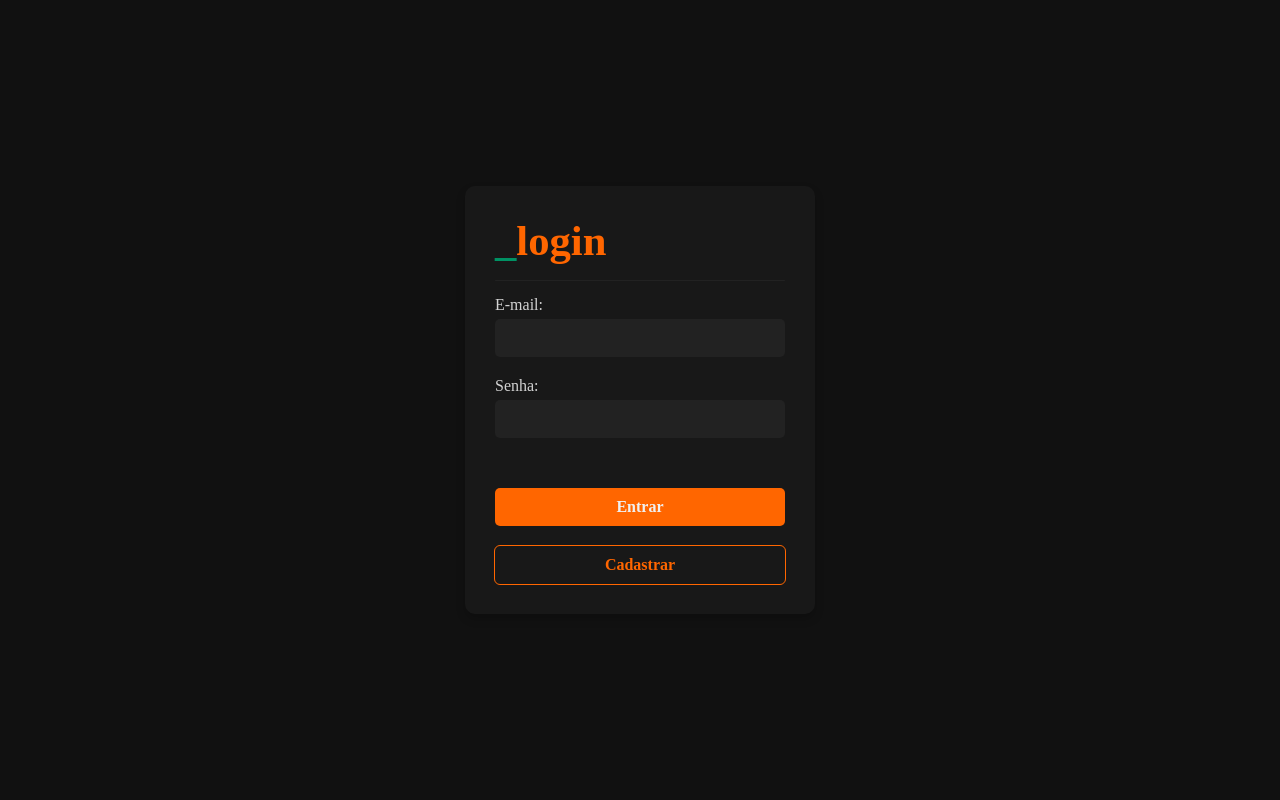
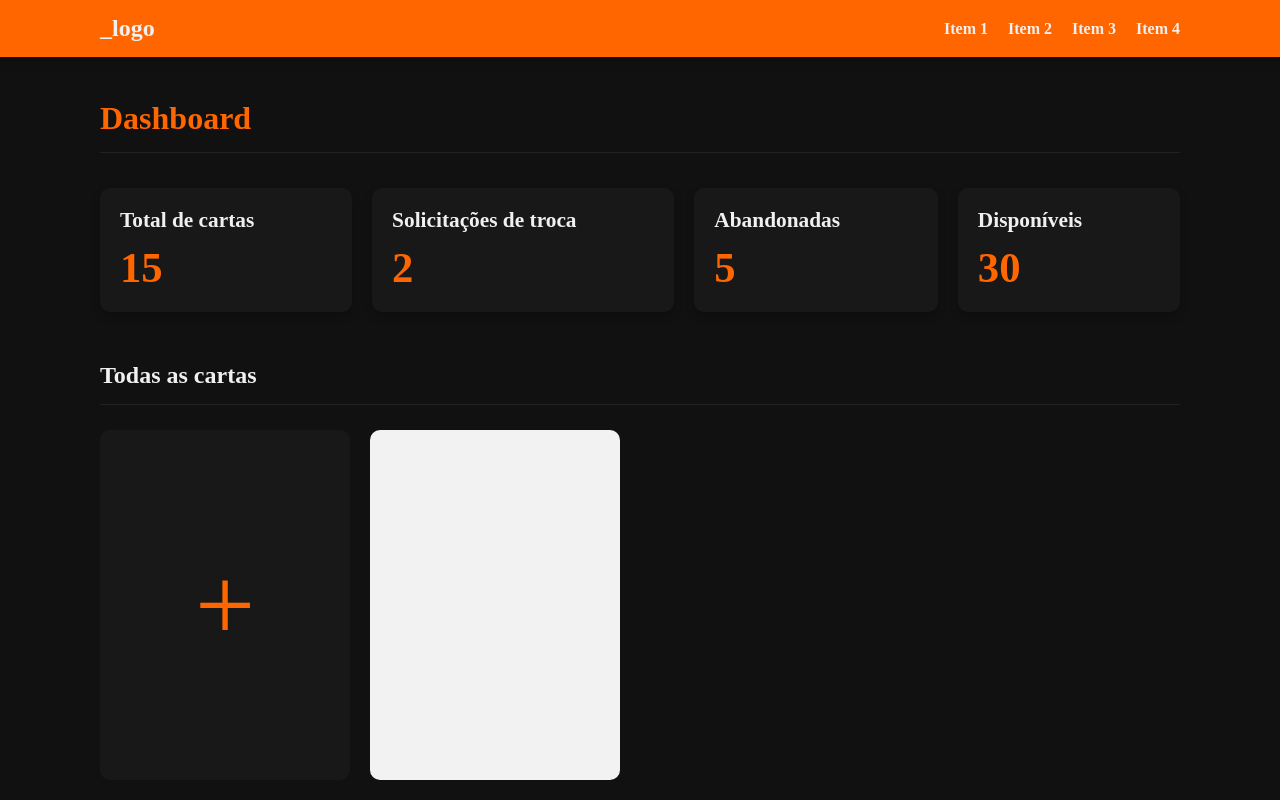
Before and after one commit to jonatas-almeida/inmeta-card-trader, an Angular app: page /dashboard in a window 1280 px wide. Built offline with nearby package versions, Linux system fonts and the light colour scheme; a web font is replaced by a local one.

Commit message:
Dashboard base structure
Also created Navbar componente with few adjustments in other components

```diff
--- a/src/app/app.component.html
+++ b/src/app/app.component.html
@@ -1,3 +1,8 @@
+<!-- Componente de Navbar -->
+<app-navbar [menuItems]="this.menuItemList"></app-navbar>
+
 <router-outlet></router-outlet>
+
+<!-- Componente de Alert -->
 <app-alert
     id="alert-component"></app-alert>
--- a/src/app/app.component.ts
+++ b/src/app/app.component.ts
@@ -1,14 +1,34 @@
 import { Component } from '@angular/core';
 import { RouterOutlet } from '@angular/router';
 import { AlertComponent } from './components/alert/alert.component';
+import { NavbarComponent } from './components/navbar/navbar.component';
 
 @Component({
   selector: 'app-root',
   standalone: true,
-  imports: [RouterOutlet, AlertComponent],
+  imports: [RouterOutlet, AlertComponent, NavbarComponent],
   templateUrl: './app.component.html',
   styleUrl: './app.component.scss'
 })
 export class AppComponent {
-  title = 'InMeta - Card Trader';
+
+  // Popula os items do menu da Navbar
+  menuItemList = new Array(
+    {
+      label: "Item 1",
+      route: "/"
+    },
+    {
+      label: "Item 2",
+      route: "/"
+    },
+    {
+      label: "Item 3",
+      route: "/"
+    },
+    {
+      label: "Item 4",
+      route: "/"
+    }
+  )
 }
--- a/src/app/app.routes.ts
+++ b/src/app/app.routes.ts
@@ -1,6 +1,7 @@
 import { Routes } from '@angular/router';
 import { LoginComponent } from './pages/auth/login/login.component';
 import { RegisterComponent } from './pages/auth/register/register.component';
+import { DashboardComponent } from './pages/dashboard/dashboard.component';
 
 export const routes: Routes = [
     {
@@ -17,6 +18,10 @@ export const routes: Routes = [
         ]
     },
     {
+        path: "dashboard",
+        component: DashboardComponent
+    },
+    {
         path: "",
         component: LoginComponent
     },
--- a/src/app/components/card/card.component.scss
+++ b/src/app/components/card/card.component.scss
@@ -1,6 +1,6 @@
 .card-container {
     width: 100%;
-    padding: 30px;
+    padding: 20px;
 
     border: none;
     border-radius: 10px;
--- /dev/null
+++ b/src/app/components/navbar/navbar.component.html
@@ -0,0 +1,10 @@
+<nav class="navbar-container">
+    <h1>_logo</h1>
+    <ul class="navbar-menu">
+        <li
+            *ngFor="let item of menuItems; index as index;"
+            (click)="this.router.navigateByUrl(item.route)">
+            {{ item.label }}
+        </li>
+    </ul>
+</nav>
--- /dev/null
+++ b/src/app/components/navbar/navbar.component.scss
@@ -0,0 +1,41 @@
+.navbar-container {
+    width: 100%;
+    padding: 15px 100px;
+    background-color: var(--app-primary-background-color);
+    box-shadow: var(--app-box-shadow);
+
+    position: fixed;
+    top: 0;
+    left: 0;
+    z-index: 99;
+
+    display: flex;
+    align-items: center;
+    justify-content: space-between;
+
+    h1 {
+        color: var(--app-secondary-text-color);
+    }
+
+    .navbar-menu {
+        width: 100%;
+        max-width: fit-content;
+        display: flex;
+        align-items: center;
+        gap: 20px;
+
+        list-style: none;
+
+        li {
+            font-size: 12pt;
+            font-weight: bold;
+            cursor: pointer;
+            color: var(--app-secondary-text-color);
+            transition: all .2s;
+
+            &:hover {
+                color: var(--app-tertiary-background-color);
+            }
+        }
+    }
+}
--- /dev/null
+++ b/src/app/interfaces/components/Navbar.ts
@@ -0,0 +1,4 @@
+export default interface Navbar {
+    label: string;
+    route: string;
+}
--- a/src/app/pages/dashboard/dashboard.component.html
+++ b/src/app/pages/dashboard/dashboard.component.html
@@ -1 +1,49 @@
-<p>dashboard works!</p>
+<div class="dashboard-container">
+    <div class="dashboard-header">
+        <h1 class="dashboard-title">Dashboard</h1>
+    </div>
+
+    <hr class="divider"/>
+
+    <div class="dashboard-content">
+        <div class="dashboard-card-section">
+            <app-card>
+                <div class="dashboard-card">
+                    <h3>Total de cartas</h3>
+                    <p>15</p>
+                </div>
+            </app-card>
+            <app-card>
+                <div class="dashboard-card">
+                    <h3>Solicitações de troca</h3>
+                    <p>2</p>
+                </div>
+            </app-card>
+            <app-card>
+                <div class="dashboard-card">
+                    <h3>Abandonadas</h3>
+                    <p>5</p>
+                </div>
+            </app-card>
+            <app-card>
+                <div class="dashboard-card">
+                    <h3>Disponíveis</h3>
+                    <p>30</p>
+                </div>
+            </app-card>
+        </div>
+
+        <div class="dashboard-inventory-container">
+            <h2>Todas as cartas</h2>
+            <hr class="divider"/>
+            <div class="dashboard-current-inventory">
+                <button class="card blank-card">
+                    +
+                </button>
+                <div class="card">
+
+                </div>
+            </div>
+        </div>
+    </div>
+</div>
--- a/src/app/pages/dashboard/dashboard.component.scss
+++ b/src/app/pages/dashboard/dashboard.component.scss
@@ -0,0 +1,108 @@
+.dashboard-container {
+    width: 100%;
+    height: 100%;
+    padding: 100px;
+
+    .dashboard-header {
+        width: 100%;
+        display: flex;
+        align-items: center;
+        justify-content: space-between;
+
+        .dashboard-title {
+            font-size: 24pt;
+            color: var(--app-primary-text-color);
+        }
+
+        .dashboard-header-actions {
+            display: flex;
+            align-items: center;
+            gap: 20px;
+
+            .dashboard-button {
+                width: 30px;
+                height: 30px;
+                border: none;
+                border-radius: 50%;
+                background-color: var(--app-tertiary-background-color);
+                cursor: pointer;
+            }
+        }
+    }
+
+    .dashboard-content {
+        width: 100%;
+        height: 100%;
+
+        display: flex;
+        flex-direction: column;
+        gap: 20px;
+
+        .dashboard-card-section {
+            display: grid;
+            grid-template-columns: auto auto auto auto;
+            gap: 20px;
+            margin-top: 20px;
+
+            .dashboard-card {
+                display: flex;
+                flex-direction: column;
+                gap: 10px;
+
+                h3 {
+                    font-size: 16pt;
+                    color: var(--app-secondary-text-color);
+                }
+
+                p {
+                    font-size: 32pt;
+                    font-weight: bold;
+                    color: var(--app-primary-text-color);
+                }
+            }
+        }
+
+        .dashboard-inventory-container {
+            width: 100%;
+            display: flex;
+            flex-direction: column;
+            margin-top: 30px;
+
+            h2 {
+                color: var(--app-secondary-text-color);
+            }
+
+            .dashboard-current-inventory {
+                display: flex;
+                align-items: flex-start;
+                flex-wrap: wrap;
+                margin-top: 10px;
+                gap: 20px;
+
+                .card {
+                    width: 250px;
+                    height: 350px;
+                    background-color: #f2f2f2;
+                    border: none;
+                    border-radius: 10px;
+                    transition: all .2s;
+
+                    &:hover {
+                        transform: scale(1.05);
+                    }
+                }
+
+                .blank-card {
+                    background-color: var(--app-form-background-color);
+                    cursor: pointer;
+                    font-size: 80pt;
+                    color: var(--app-primary-text-color);
+
+                    &:hover {
+                        transform: scale(1.0);
+                    }
+                }
+            }
+        }
+    }
+}
--- a/src/app/pages/dashboard/dashboard.component.ts
+++ b/src/app/pages/dashboard/dashboard.component.ts
@@ -1,9 +1,11 @@
+import { CommonModule } from '@angular/common';
 import { Component } from '@angular/core';
+import { CardComponent } from '../../components/card/card.component';
 
 @Component({
   selector: 'app-dashboard',
   standalone: true,
-  imports: [],
+  imports: [CommonModule, CardComponent],
   templateUrl: './dashboard.component.html',
   styleUrl: './dashboard.component.scss'
 })
```
Also changed, not shown: src/app/components/navbar/navbar.component.ts (added, +18 -0 lines), 1 other file (tests, documents, lock files or other folders).
